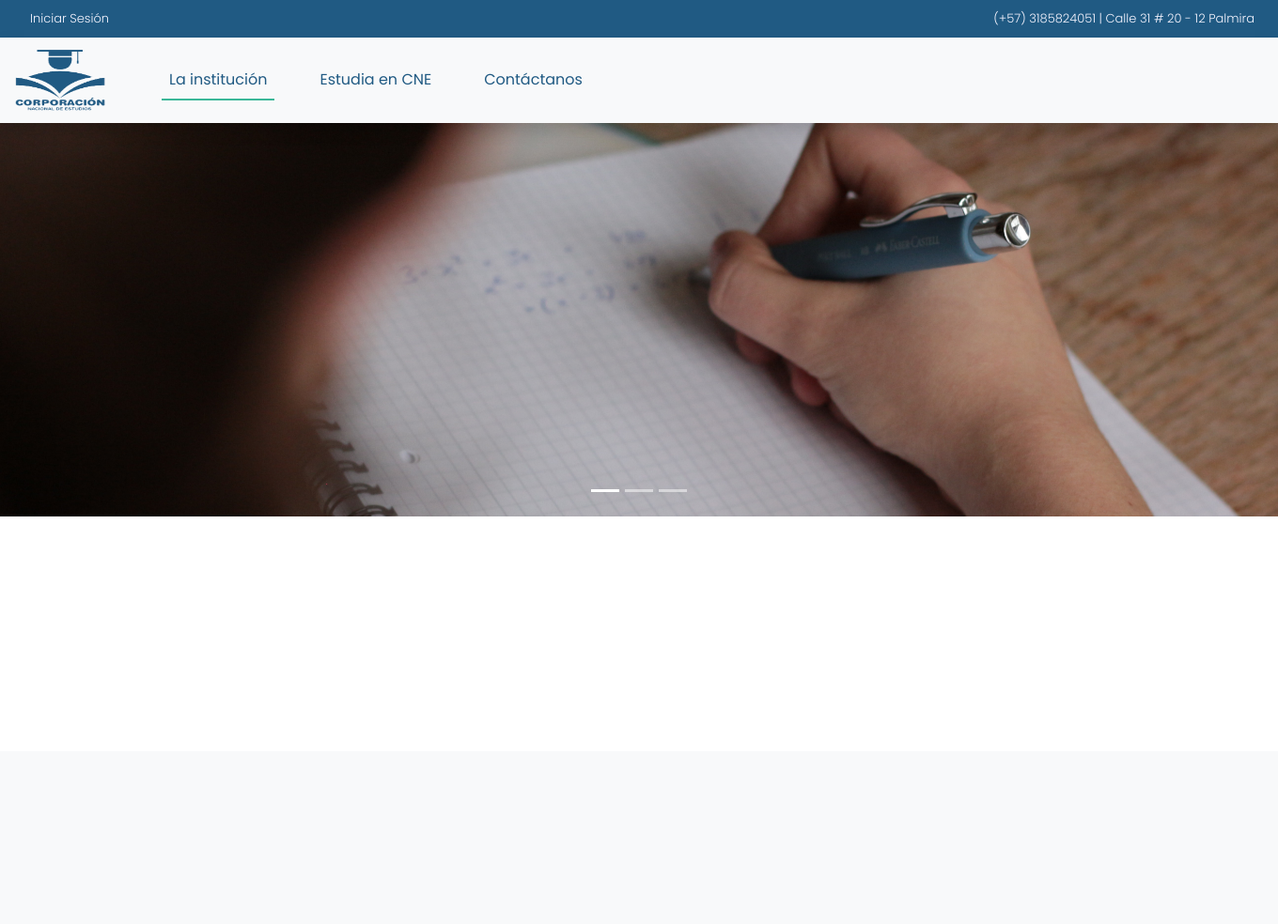
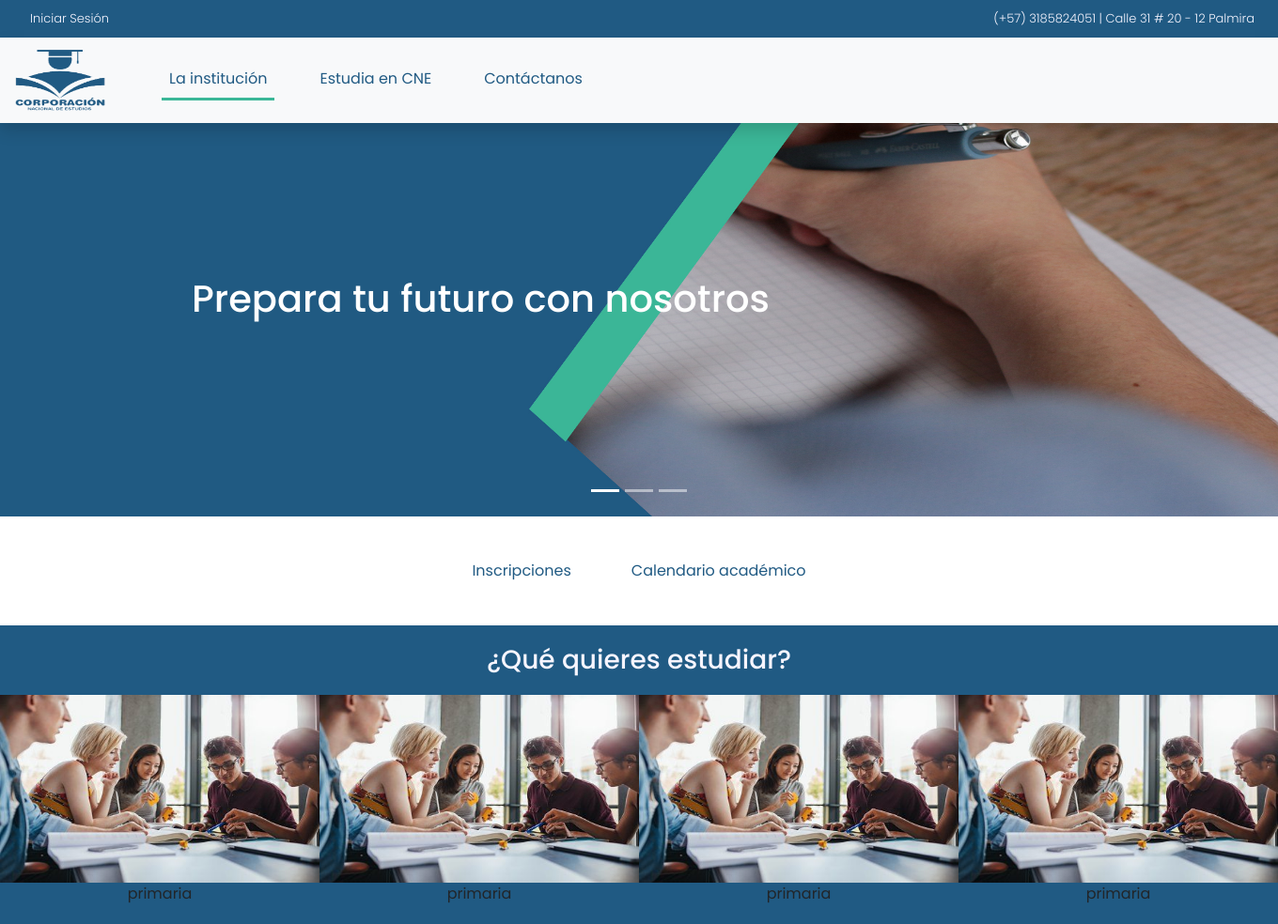
Before and after one commit to cris9310/corporacion-platformGit, a Django app: page /home/ in a window 1360 px wide. Shown: the whole page at 94% size. Before the commit the page ends 550 px from the top, so only its background shows below. Run offline with Django 4.2, Linux system fonts and the light colour scheme; parts of the project's set-up code (start-up, migrations or seed data) failed here and were passed over; some libraries are stand-ins or nearby versions.

Commit message:
27 de febrero

```diff
--- a/plataforma/static/css/unique.css
+++ b/plataforma/static/css/unique.css
@@ -695,6 +695,9 @@
 
 .barra-uno-home a:hover {
     color: var(--text-color-activos) !important;
+    transition-property: color;
+    transition-delay: 0.2s;
+
 }
 
 
@@ -725,12 +728,14 @@
 }
 
 .navegacion .navbar-nav .nav-item:hover {
-    border-bottom: 2px solid var(--text-color-activos) !important;
+    border-bottom: 3px solid var(--text-color-activos) !important;
+    transition-property: border-bottom;
+    transition-delay: 0.2s;
 
 }
 
 .navegacion .active {
-    border-bottom: 2px solid var(--text-color-activos) !important;
+    border-bottom: 3px solid var(--text-color-activos) !important;
 
 }
 
@@ -739,8 +744,68 @@
 }
 
 .carousel-item img {
-    position: absolute;
-    top: 0;
-    left: 0;
-    min-height: 550px;
+    height: 550px;
 }
+
+.carousel-caption {
+    text-align: left !important;
+    padding-bottom: 180px !important;
+}
+
+.iconosBase {
+    height: auto;
+    background: var(--sidebar-color);
+    margin-top: 20px;
+    text-align: center;
+    display: flex;
+    justify-content: center;
+    align-content: center;
+}
+
+.iconosBase button {
+
+    margin: 20px;
+    border: none !important;
+    color: var(--primary-color-dark) !important;
+
+}
+
+.iconosBase button i {
+
+    font-size: 35px !important;
+
+
+}
+
+.iconosBase button:hover {
+
+    background: none !important;
+    color: var(--text-color-activos) !important;
+    transition-property: color !important;
+    transition-delay: 0.2s !important;
+
+
+}
+
+.estudiar {
+    margin-top: 20px;
+    width: 100%;
+    position: relative;
+    display: inline-block;
+    text-align: center;
+    background: var(--primary-color-dark);
+}
+
+.estudiar-imagen {
+    display: inline-flex;
+    width: auto;
+    margin-bottom: 20px;
+}
+
+
+
+.estudiar-titulo {
+    margin: 20px;
+    color: var(--primary-color-light);
+
+}
--- a/plataforma/templates/homepage/homepage.html
+++ b/plataforma/templates/homepage/homepage.html
@@ -17,18 +17,74 @@
           </ol>
           <div class="carousel-inner">
             <div class="carousel-item active">
-                <img class="d-block w-100" src="{% static 'img/home/1.jpg' %}" alt="First slide">
+              <img class="d-block w-100" src="{% static 'img/home/u.jpg' %}" alt="First slide">
+              <div class="carousel-caption d-none d-md-block">
+                <h1>Prepara tu futuro con nosotros</h1>
+
+              </div>
             </div>
             <div class="carousel-item">
               <img class="d-block w-100" src="{% static 'img/home/2.jpg' %}" alt="Second slide">
+              <div class="carousel-caption d-none d-md-block">
+                <h1>Conoce nuestros programas</h1>
+              </div>
             </div>
             <div class="carousel-item">
               <img class="d-block w-100" src="{% static 'img/home/3.jpg' %}" alt="Third slide">
+              <div class="carousel-caption d-none d-md-block">
+                <h1>Educación de calidad a precios justos</h1>
+              </div>
             </div>
           </div>
 
         </div>
     </div>
+    <div class="iconosBase">
+      <button class="btn btn-outline-info" type="button" id="home-botones">
+        <div>
+          <i class="fa-regular fa-pen-to-square"></i>
+        </div>
+        <div>
+          Inscripciones
+        </div>
+      </button>
+      <button class="btn btn-outline-info" type="button" id="home-botones">
+        <div>
+          <i class="fa-regular fa-calendar-days"></i>
+        </div>
+        <div>
+          Calendario académico
+        </div>
+      </button>
+    </div>
+
+    <div class="estudiar">
+      <div class="estudiar-titulo">
+       <h3>¿Qué quieres estudiar?</h3>
+      </div>
+      <div class="estudiar-imagen">
+        <div class="estudiar-imagen-primaria">
+          <img src="{% static 'img/home/primaria.jpeg' %}" alt="" width="340" height="200" class="d-inline-block align-text-top">
+          <div class="centrado">primaria</div>
+        </div>
+        <div class="estudiar-imagen-bachillerato">
+          <img src="{% static 'img/home/primaria.jpeg' %}" alt="" width="340" height="200" class="d-inline-block align-text-top">
+          <div class="centrado">primaria</div>
+        </div>
+        <div class="estudiar-imagen-tecnicos">
+          <img src="{% static 'img/home/primaria.jpeg' %}" alt="" width="340" height="200" class="d-inline-block align-text-top">
+          <div class="centrado">primaria</div>
+        </div>
+        <div class="estudiar-imagen-cursos">
+          <img src="{% static 'img/home/primaria.jpeg' %}" alt="" width="340" height="200" class="d-inline-block align-text-top">
+          <div class="centrado">primaria</div>
+        </div>
+
+      </div>
+
+
+    </div>
+
 </div>
 
 
```
Also changed, not shown: plataforma/static/img/home/primaria.jpeg (added), plataforma/static/img/home/u.jpg (added). Lines whose indentation alone changed are shown as unchanged.
